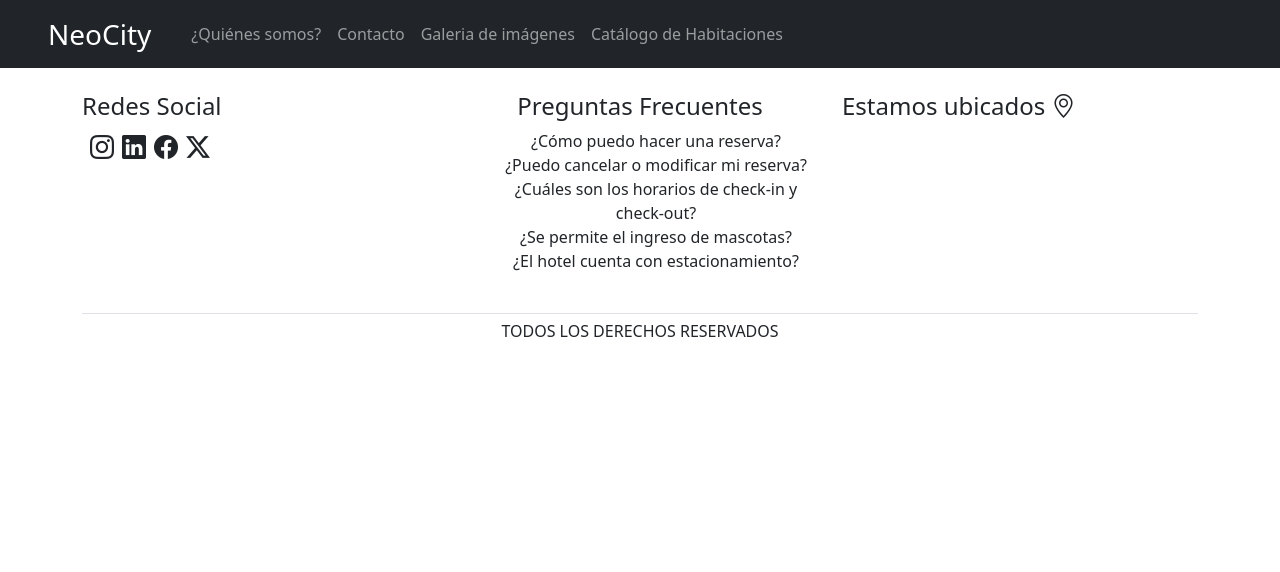
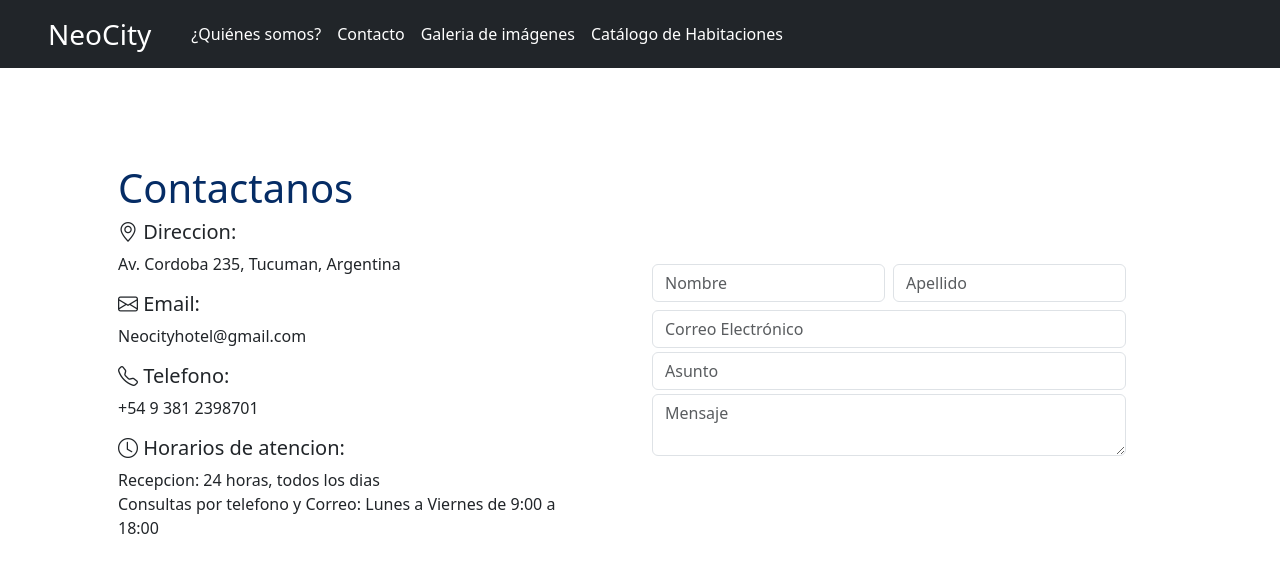
Before and after one commit to JulianGr16/neoCityFront, a React (Vite) app: page /contacto in a window 1280 px wide. Shown: the top 572 px of the page. Built offline with nearby package versions, Linux system fonts and the light colour scheme.

Commit message:
diseñe y termine la pagina de contacto y le agregue la ruta desde el navbar

```diff
--- a/package.json
+++ b/package.json
@@ -10,11 +10,12 @@
     "preview": "vite preview"
   },
   "dependencies": {
-    "bootstrap": "^5.3.5",
+    "bootstrap": "^5.3.6",
     "bootstrap-icons": "^1.12.1",
     "react": "^19.0.0",
     "react-bootstrap": "^2.10.9",
-    "react-dom": "^19.0.0"
+    "react-dom": "^19.0.0",
+    "react-router-dom": "^7.5.3"
   },
   "devDependencies": {
     "@eslint/js": "^9.22.0",
--- a/src/App.jsx
+++ b/src/App.jsx
@@ -1,16 +1,18 @@
 import "bootstrap/dist/css/bootstrap.min.css";
 import Nab from "./components/common/Nab";
 import Foot from "./components/common/Foot";
+import Contactos from "./components/pages/Contacto";
+import { BrowserRouter as Router, Routes, Route } from "react-router-dom";
 
 
 function App() {
-
   return (
-    <body>
-    <Nab></Nab>
-    <Foot></Foot>
-    </body>
-  )
+    <Router>
+      <Nab />
+      <Routes>
+        <Route path="/contacto" element={<Contactos />} />
+      </Routes>
+    </Router>
+  );
 }
-
 export default App
--- a/src/components/common/Nab.jsx
+++ b/src/components/common/Nab.jsx
@@ -1,6 +1,10 @@
 import React from "react";
+import { NavLink } from "react-router-dom";
 import Nav from 'react-bootstrap/Nav';
 import Navbar from 'react-bootstrap/Navbar';
+import Contacto from "../pages/Contacto";
+
+
 
 const Nab = () => {
   return (
@@ -10,11 +14,11 @@ const Nab = () => {
         <Navbar.Toggle aria-controls="basic-navbar-nav" />
         <Navbar.Collapse>
           <Nav className="">
-            <Nav.Link href="#home"></Nav.Link>
-            <Nav.Link href="#link">¿Quiénes somos?</Nav.Link>
-            <Nav.Link href="#link">Contacto</Nav.Link>
-            <Nav.Link href="#link">Galeria de imágenes</Nav.Link>
-            <Nav.Link href="#link">Catálogo de Habitaciones</Nav.Link>
+            <Nav.Link as={NavLink} to="#"></Nav.Link>
+            <Nav.Link as={NavLink} to="#">¿Quiénes somos?</Nav.Link>
+            <Nav.Link as={NavLink} to="/Contacto">Contacto</Nav.Link>
+            <Nav.Link as={NavLink} to="#">Galeria de imágenes</Nav.Link>
+            <Nav.Link as={NavLink} to="#">Catálogo de Habitaciones</Nav.Link>
           </Nav>
         </Navbar.Collapse>
     </Navbar>
--- /dev/null
+++ b/src/components/pages/Contacto.jsx
@@ -0,0 +1,49 @@
+import React from "react";
+import { Container, Row, Col, Form } from "react-bootstrap";
+const Contacto = () => {
+  return (
+    <Container className="text-center px-5 py-5">
+      <Row className="py-5">
+        <Col className="text-start">
+          <h1 className="text-primary-emphasis">Contactanos</h1>
+          <h5>
+            <i class="bi bi-geo-alt"></i> Direccion:
+          </h5>
+          <p>Av. Cordoba 235, Tucuman, Argentina</p>
+          <h5>
+            <i class="bi bi-envelope"></i> Email:
+          </h5>
+          <p>Neocityhotel@gmail.com</p>
+          <h5>
+            <i class="bi bi-telephone"></i> Telefono:
+          </h5>
+          <p>+54 9 381 2398701</p>
+          <h5>
+            <i class="bi bi-clock"></i> Horarios de atencion:
+          </h5>
+          <p>
+            Recepcion: 24 horas, todos los dias<br></br>Consultas por telefono y
+            Correo: Lunes a Viernes de 9:00 a 18:00
+          </p>
+        </Col>
+        <Col className="text-start d-flex justify-content-center align-items-center p-5">
+          <Form>
+            <Form.Group className="my-3">
+              <Col className="d-flex my-2">
+                <Form.Control type="text" placeholder="Nombre"/>
+                <Form.Control type="text" placeholder="Apellido" className="ms-2" />
+              </Col>
+              <Form.Control type="email" placeholder="Correo Electrónico" className="my-1"/>
+              <Form.Control type="text" placeholder="Asunto" className="my-1"/>
+              <Col>
+                <Form.Control as={"textarea"} placeholder="Mensaje" className="my-1 alturaTextarea" />
+              </Col>
+            </Form.Group>
+          </Form>
+        </Col>
+      </Row>
+    </Container>
+  );
+};
+
+export default Contacto;
```
Also changed, not shown: 1 other file (tests, documents, lock files or other folders).
